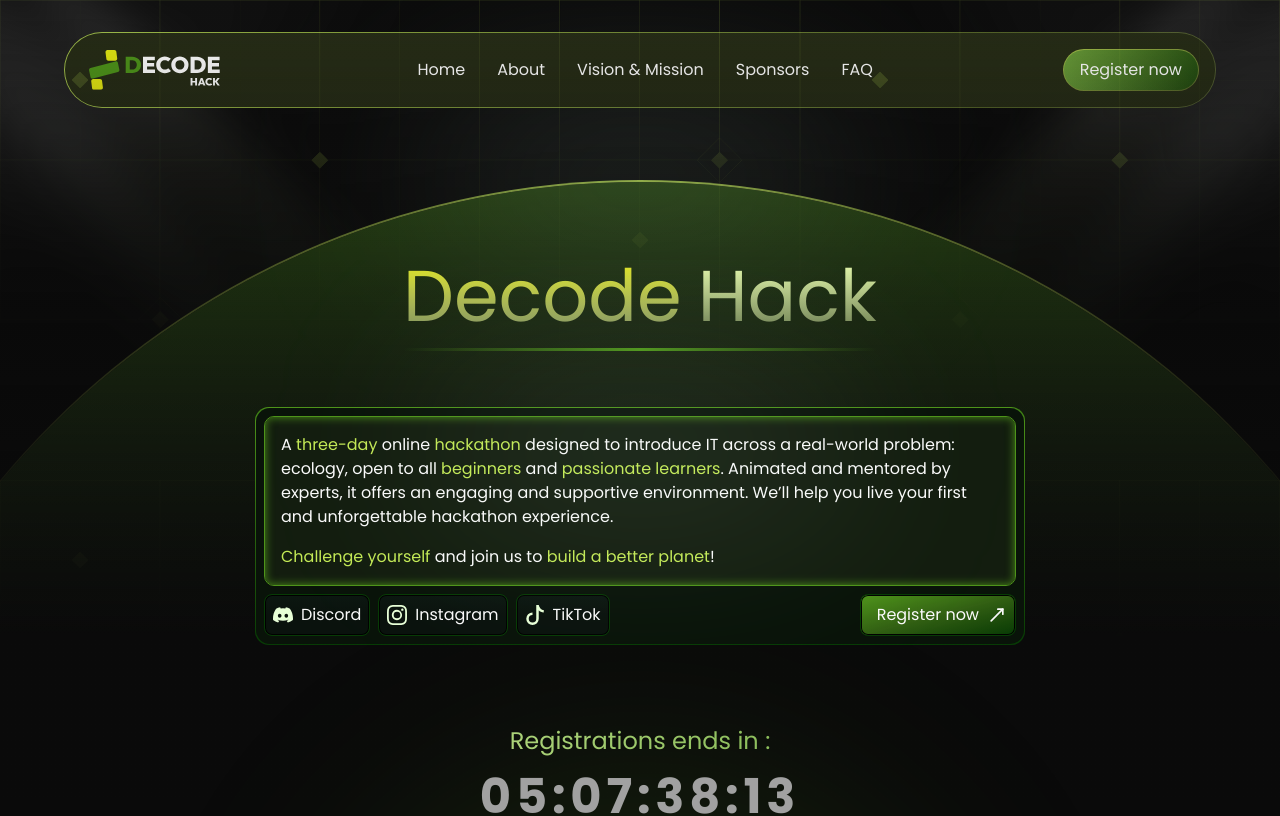
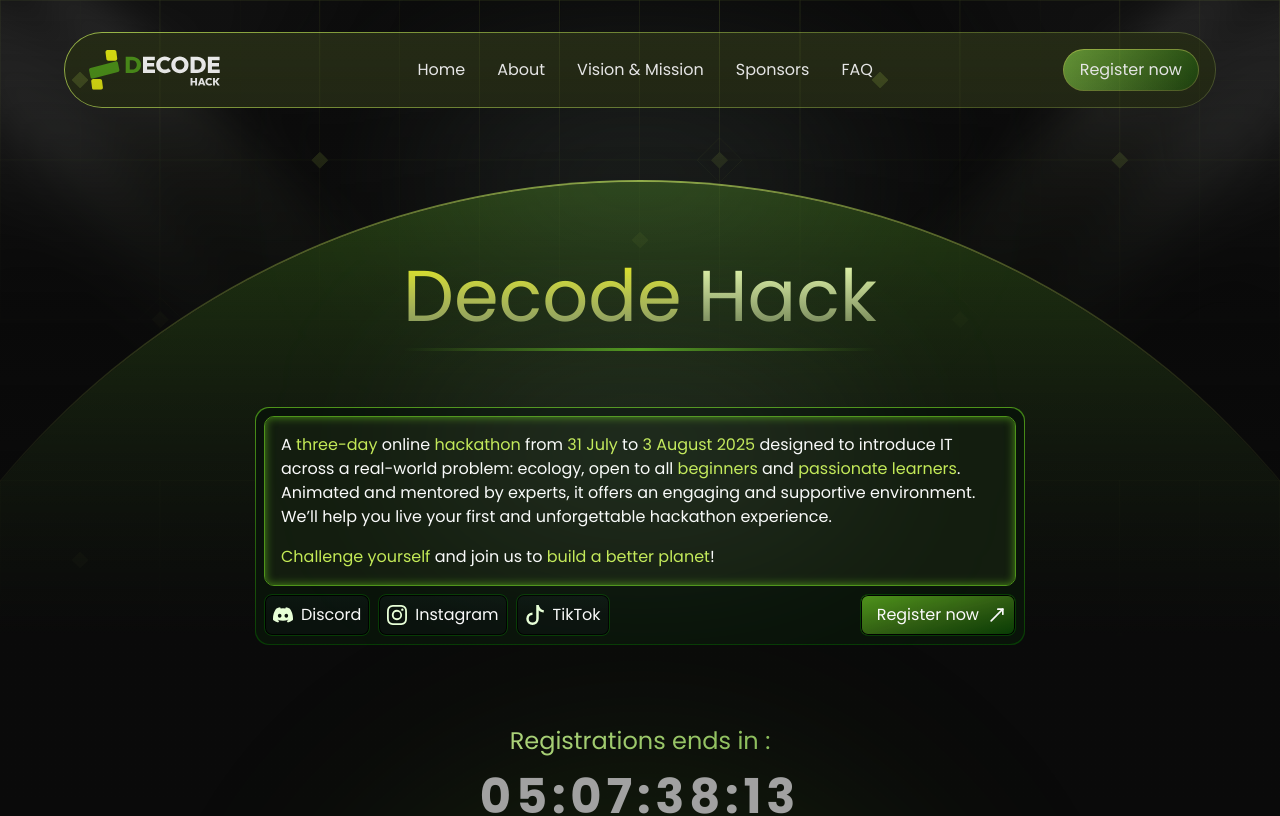
Before and after one commit to 0xHouss/decode-hack, a Next.js app: page / in a window 1280 px wide. Shown: the top 816 px of the page. Built offline with nearby package versions, Linux system fonts and the light colour scheme.

Commit message:
precise agenda of the hackathon

```diff
--- a/src/layouts/home/hero-section.tsx
+++ b/src/layouts/home/hero-section.tsx
@@ -25,7 +25,7 @@ export default function Hero() {
                 boxShadow: "inset 0 0 10px #4E941A"
               }}>
                 <p>
-                  A <span className="text-[#C3E956]">three-day</span> online <span className="text-[#C3E956]">hackathon</span> designed to introduce IT across a real-world problem: ecology, open to all <span className="text-[#C3E956]">beginners</span> and <span className="text-[#C3E956]">passionate learners</span>. Animated and mentored by experts, it offers an engaging and supportive environment. We’ll help you live your first and unforgettable hackathon experience.
+                  A <span className="text-[#C3E956]">three-day</span> online <span className="text-[#C3E956]">hackathon</span> from <span className="text-[#C3E956]">31 July</span> to <span className="text-[#C3E956]">3 August 2025</span> designed to introduce IT across a real-world problem: ecology, open to all <span className="text-[#C3E956]">beginners</span> and <span className="text-[#C3E956]">passionate learners</span>. Animated and mentored by experts, it offers an engaging and supportive environment. We’ll help you live your first and unforgettable hackathon experience.
                 </p>
 
                 <p>
--- a/src/layouts/register/hackathon-form.tsx
+++ b/src/layouts/register/hackathon-form.tsx
@@ -43,11 +43,11 @@ export default function HackathonForm() {
   useEffect(() => {
     if (!store.rehydrated) return;
 
-    if (!store.firstName || !store.lastName || !store.email || !store.phone || !store.birthDate || !store.discord)
-      router.push("/register/personal");
-
-    if (!store.institution || !store.enrollmentYear || !store.matricule || !store.major)
-      router.push("/register/academic");
+    // if (!store.firstName || !store.lastName || !store.email || !store.phone || !store.birthDate || !store.discord)
+    //   router.push("/register/personal");
+    //
+    // if (!store.institution || !store.enrollmentYear || !store.matricule || !store.major)
+    //   router.push("/register/academic");
 
     form.reset({
       teamName: store.teamName,
@@ -81,7 +81,7 @@ export default function HackathonForm() {
             render={({ field }) => (
               <div className="relative bg-gradient-to-b from-[#398B56] to-[#17271D] h-fit p-px rounded-2xl">
                 <FormItem className="space-y-2 bg-[#050B08] p-4 rounded-2xl">
-                  <FormLabel className="text-[#F0FFD1] text-wrap">Will you be available during the days of the hackathon?</FormLabel>
+                  <FormLabel className="text-[#F0FFD1] text-wrap">Will you be available from July 31st to August 3rd?</FormLabel>
                   <FormControl>
                     <RadioGroup {...field} onValueChange={(value) => field.onChange(value)} className="flex flex-col space-y-2">
                       <div className="flex items-center space-x-2">
```
